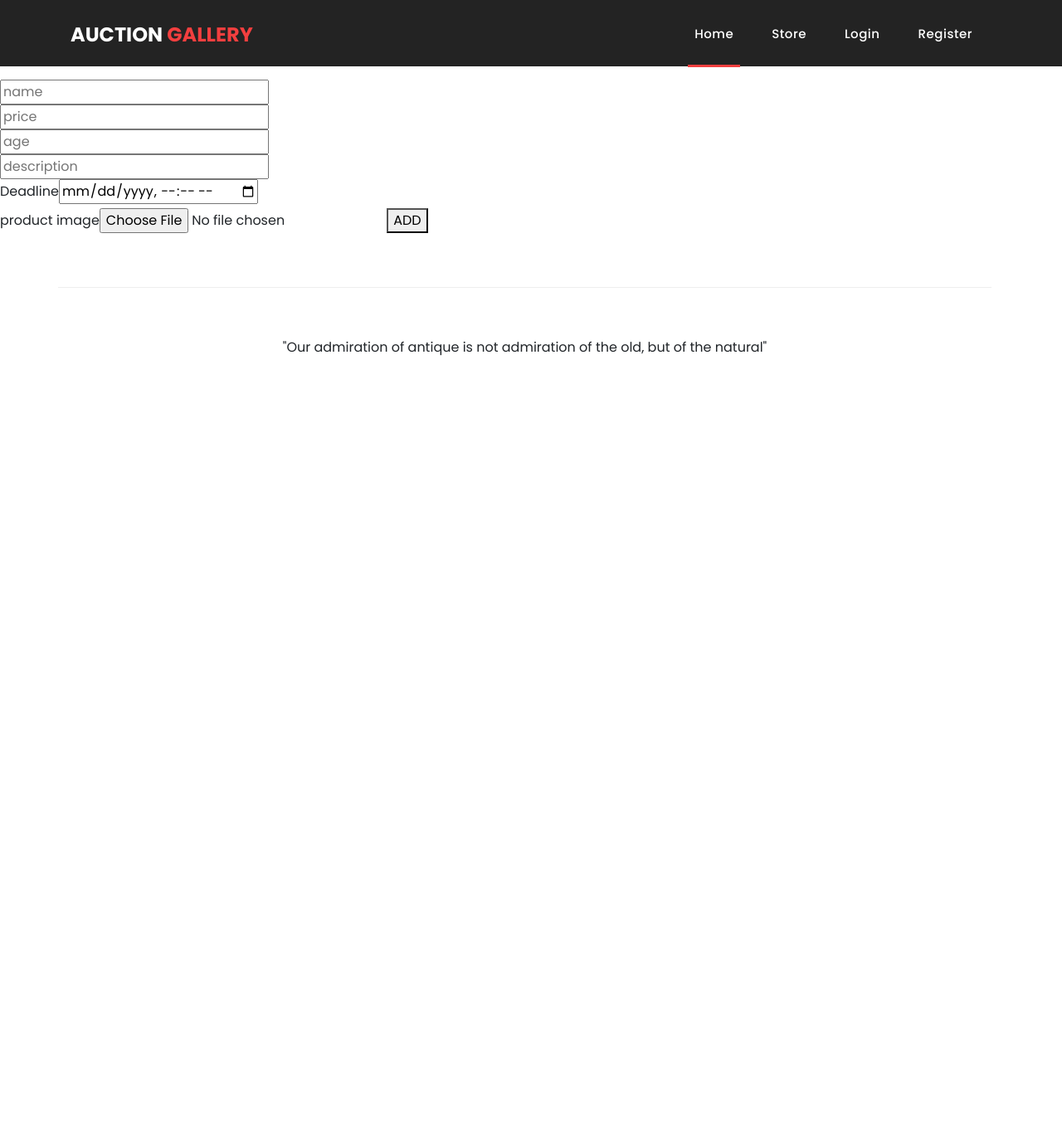
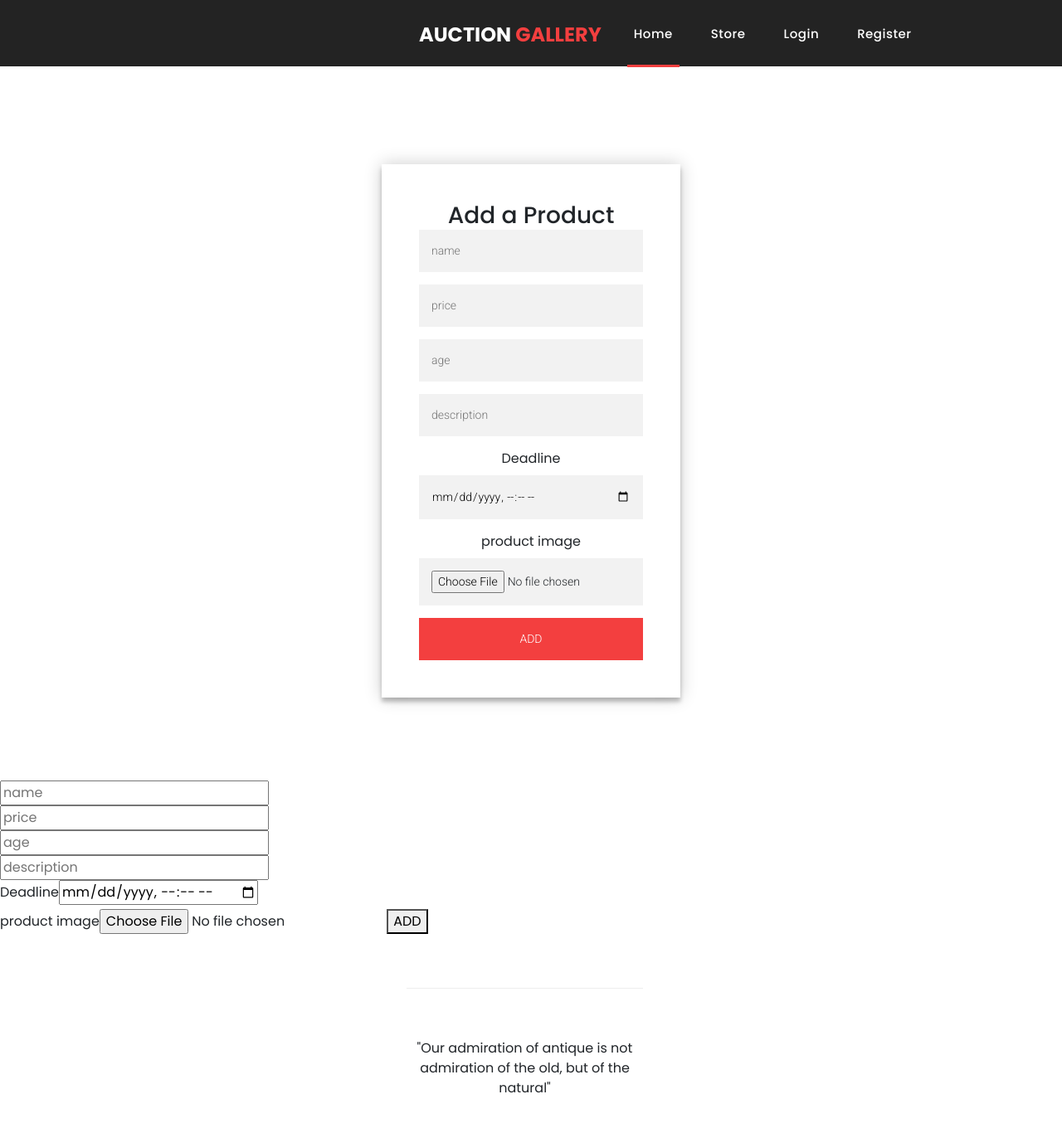
Before and after one commit to Aayush1720/auction-project, a Django app: template auction/templates/auction/addProduct.html in a window 1280 px wide. Shown: the top 1366 px of the page at 83% size. Before the commit the page ends 429 px from the top, so only its background shows below. Run offline with Django 4.2, Linux system fonts and the light colour scheme; the template is opened without the code that fills it, so the values that code supplies are empty; some libraries are stand-ins or nearby versions.

Commit message:
complete product dont show now, and done with frontend of add product

```diff
--- a/auction/templates/auction/addProduct.html
+++ b/auction/templates/auction/addProduct.html
@@ -4,6 +4,34 @@
 
 {% block content %}
 <br><br><br><br>
+
+<link rel="stylesheet" href="{% static 'css/login.css' %}">
+
+<div class="login-page">
+    <div class="form">
+
+      <form class="login-form" action = "{% url 'addProduct' %}" method = "post" enctype="multipart/form-data">
+        {% csrf_token %}
+        <h3>Add a Product</h3>
+        <input type="text" name="pname" placeholder="name">
+        <br>
+        <input type="number" name="price" placeholder="price" >
+        <br>
+        <input type="numeber" name="age" placeholder="age">
+        <br>
+        <input type="text" name="description" placeholder="description">
+        <br>
+        <label for="deadline"> Deadline  </label><input type="datetime-local" name="deadline" id="deadline" placeholder="deadline">
+        <br>
+        <label for="id_image"> product image  </label><input type="file" name="image" id="id_image">
+        <button type="submit"> ADD</button>
+      </form>
+    </div>
+  </div>
+
+
+
+
 <form action="{% url 'addProduct' %}" method="POST" enctype="multipart/form-data">
     {% csrf_token %}
     <input type="text" name="pname" placeholder="name">
--- a/auction/templates/auction/userInfo.html
+++ b/auction/templates/auction/userInfo.html
@@ -40,6 +40,9 @@
         <div class="wishlist-border pt-2">
             <span class="wishlist"> <a href="{% url 'allBidView' %}"> My Biddings </a> </span>
         </div>
+        <div class="wishlist-border pt-2">
+            <span class="wishlist"> <a href="{% url 'addProduct' %}"> Add new product </a> </span>
+        </div>
         <div class="fashion-studio-border pt-2">
             <span class="fashion-studio"><form action="{% url 'addBalance' %}" method="POST">
                 {% csrf_token %}
```
Also changed, not shown: auction/bidding/views.py (+4 -3 lines), auction/media/images/saxophone2_xBQRcB9.jpg (added).
